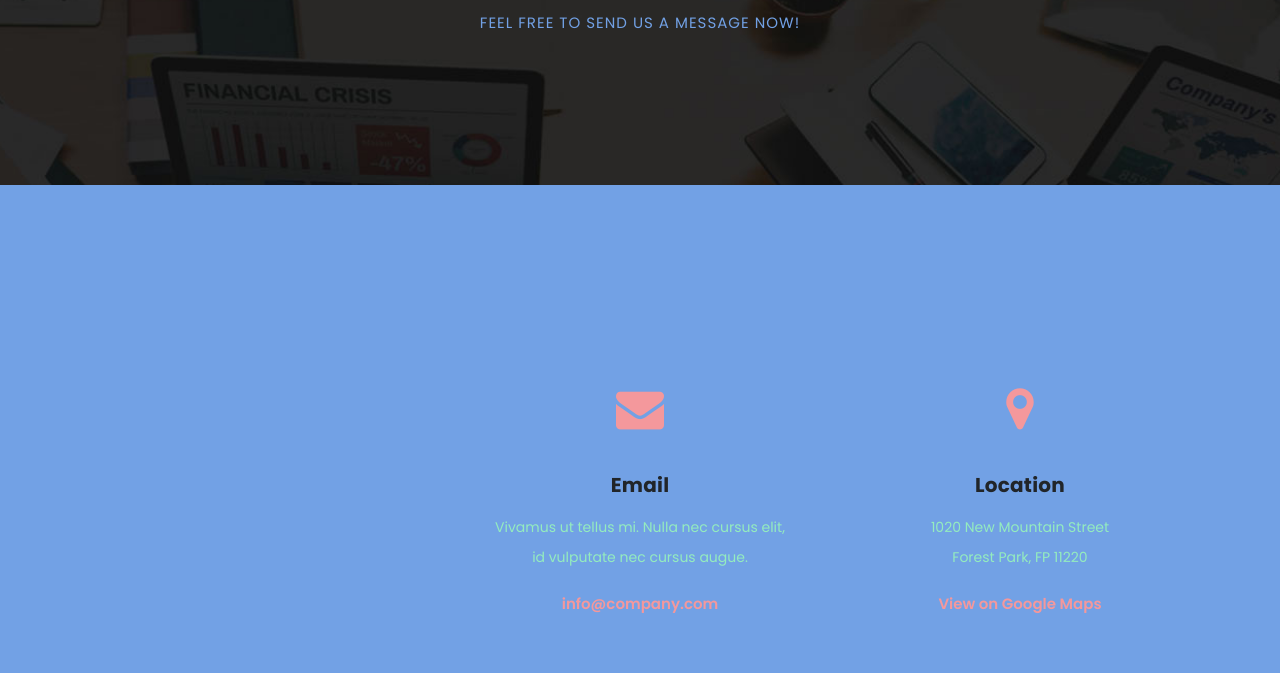
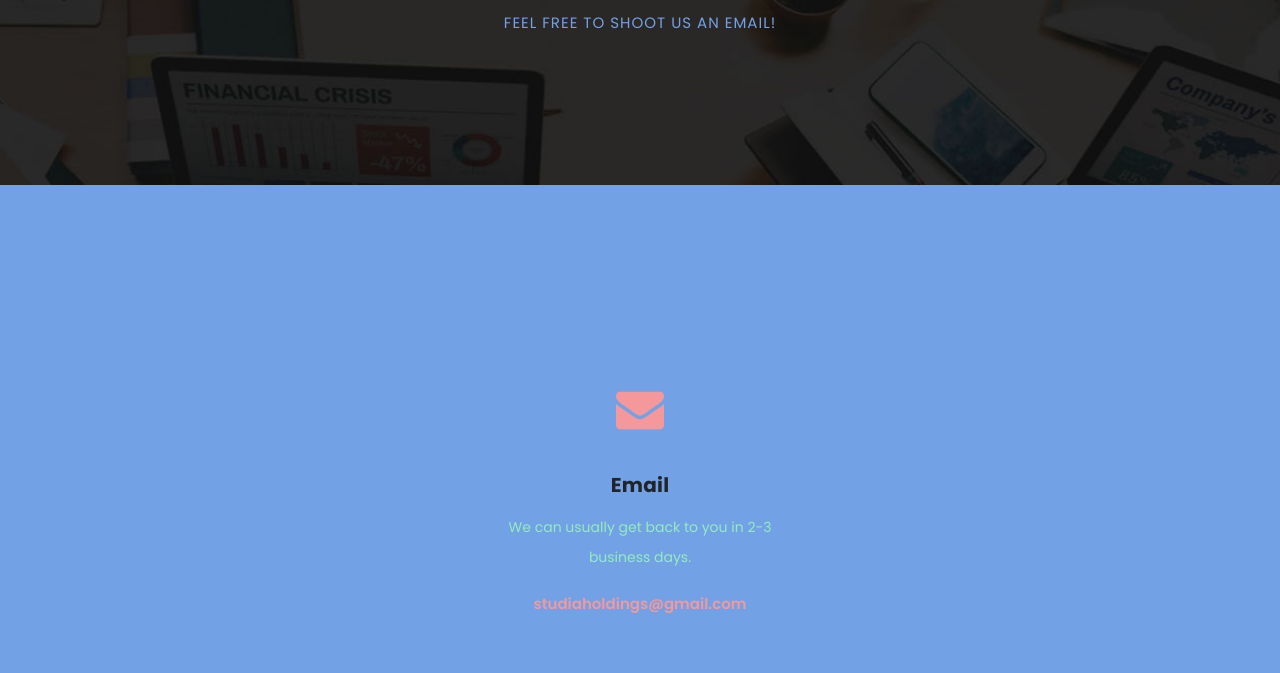
Before and after one commit to Studia-Holdings/Studia-Website, a plain HTML site: page contact.html in a window 1280 px wide. Shown: the part 279-952 px from the top of the page. Drawn offline with Linux system fonts and the light colour scheme; grey boxes are pictures that could not be loaded.

Commit message:
Cleaned up contact page again - deleted location tab - added in-service company email and response time

```diff
--- a/contact.html
+++ b/contact.html
@@ -75,7 +75,7 @@ https://templatemo.com/tm-545-finance-business
         <div class="row">
           <div class="col-md-12">
             <h1>Contact Us</h1>
-            <span>feel free to send us a message now!</span>
+            <span>Feel free to shoot us an email!</span>
           </div>
         </div>
       </div>
@@ -90,32 +90,14 @@ https://templatemo.com/tm-545-finance-business
             <div class="contact-item">
               <i class="fa fa-envelope"></i>
               <h4>Email</h4>
-              <p>Vivamus ut tellus mi. Nulla nec cursus elit, id vulputate nec cursus augue.</p>
-              <a href="#">info@company.com</a>
-            </div>
-          </div>
-          <div class="col-md-4">
-            <div class="contact-item">
-              <i class="fa fa-map-marker"></i>
-              <h4>Location</h4>
-              <p>1020 New Mountain Street<br>Forest Park, FP 11220</p>
-              <a href="#">View on Google Maps</a>
+              <p>We can usually get back to you in 2-3 business days.</p>
+              <a href="#">studiaholdings@gmail.com</a>
             </div>
           </div>
         </div>
       </div>
     </div>
 
-
-    <div id="map">
-<!-- How to change your own map point
-	1. Go to Google Maps
-	2. Click on your location point
-	3. Click "Share" and choose "Embed map" tab
-	4. Copy only URL and paste it within the src="" field below
--->
-      <iframe src="https://maps.google.com/maps?q=Av.+Lúcio+Costa,+Rio+de+Janeiro+-+RJ,+Brazil&t=&z=13&ie=UTF8&iwloc=&output=embed" width="100%" height="500px" frameborder="0" style="border:0" allowfullscreen></iframe>
-    </div>
 
     <div class="partners contact-partners">
       <div class="container">
```
